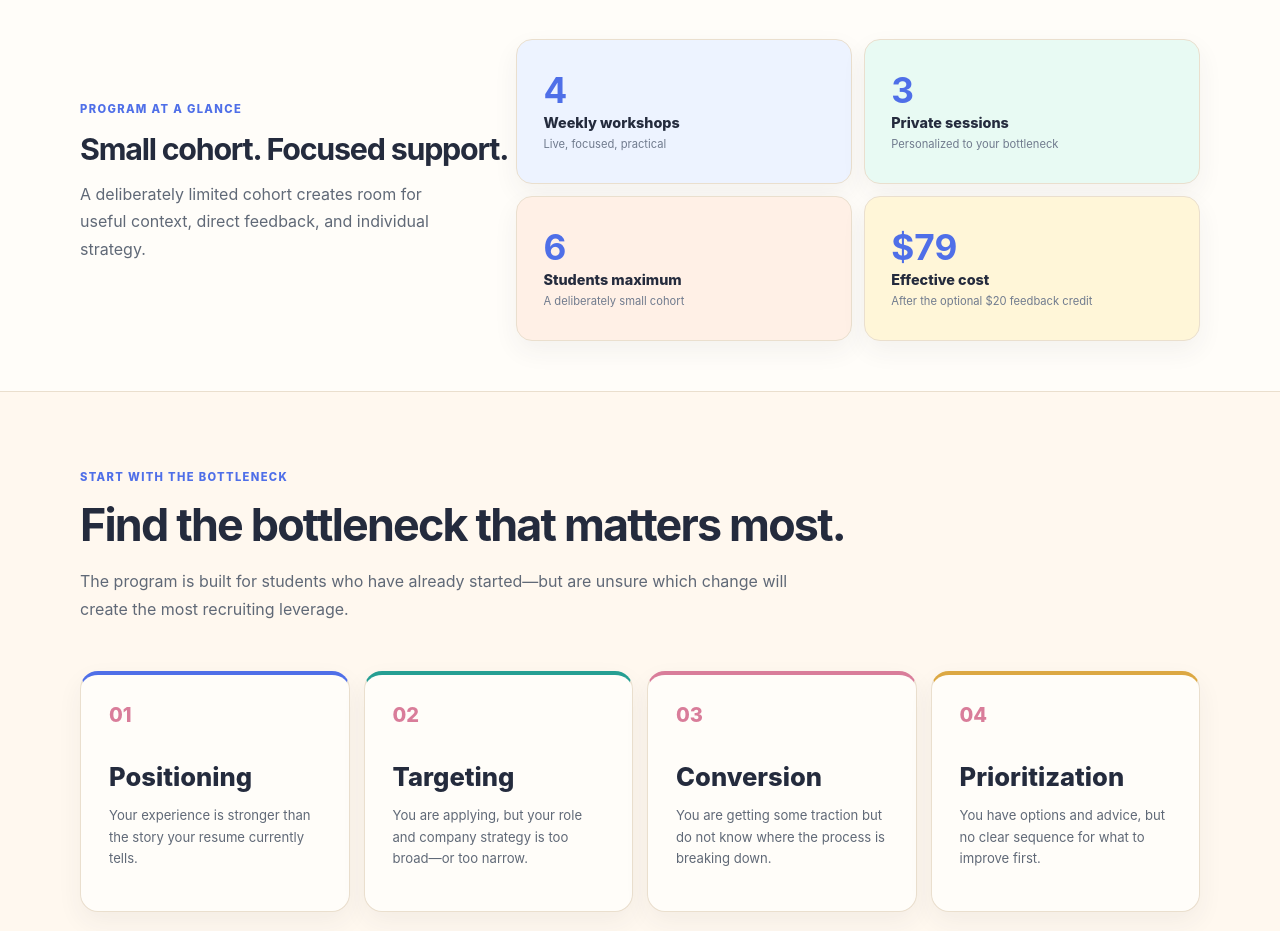
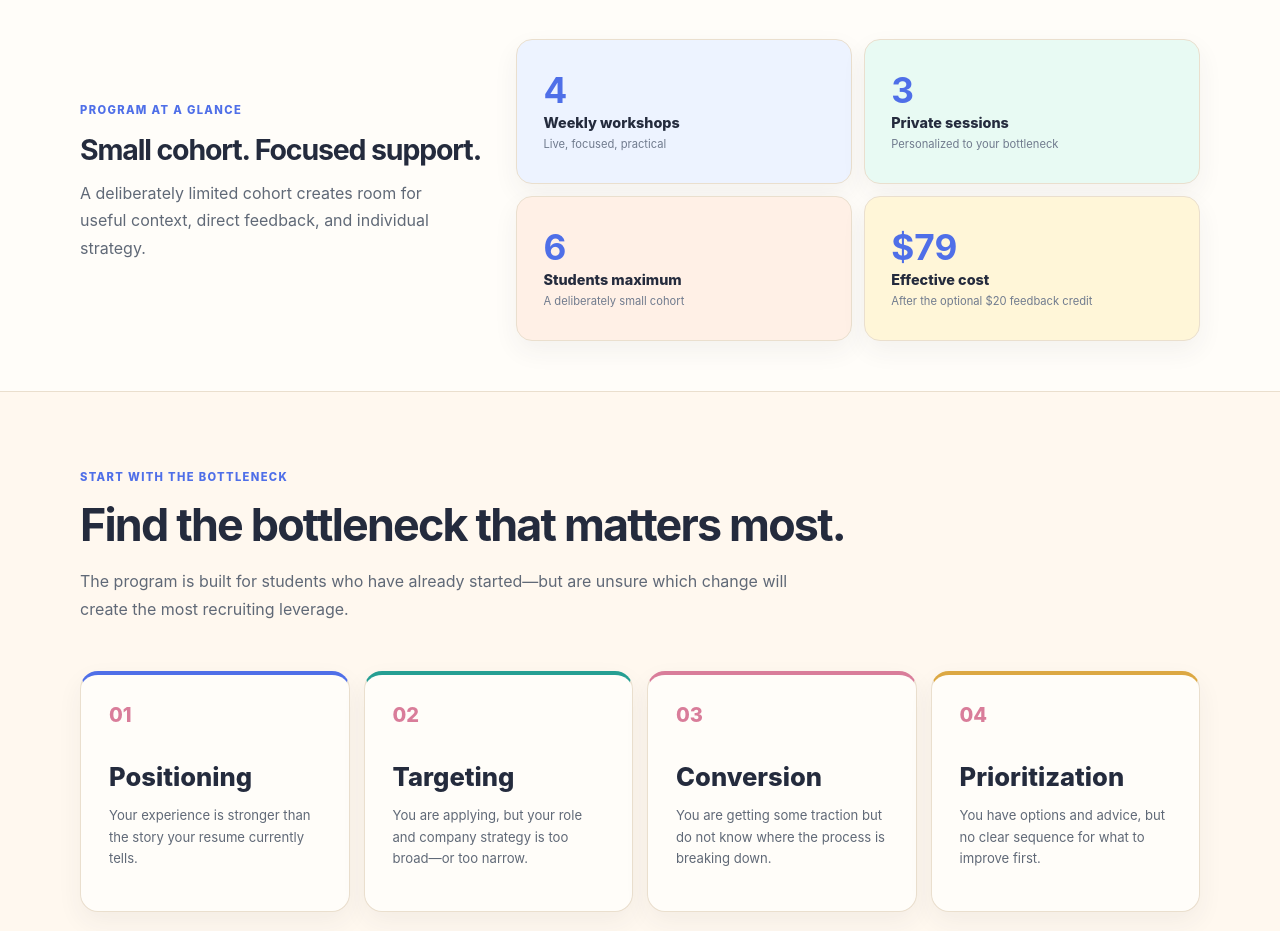
Before and after one commit to kelly0921/recruiting-season-accelerator-application, a React (Vite) app: page / in a window 1280 px wide. Shown: the part 880-1811 px from the top of the page. Built offline with nearby package versions, Linux system fonts and the light colour scheme.

Commit message:
Prevent remaining desktop heading overlap

```diff
--- a/src/styles.css
+++ b/src/styles.css
@@ -3716,7 +3716,7 @@ body {
   }
 
   .snapshot h2 {
-    font-size: 1.9rem;
+    font-size: 1.78rem;
   }
 
   #fit .landing-section-heading h2 {
```
